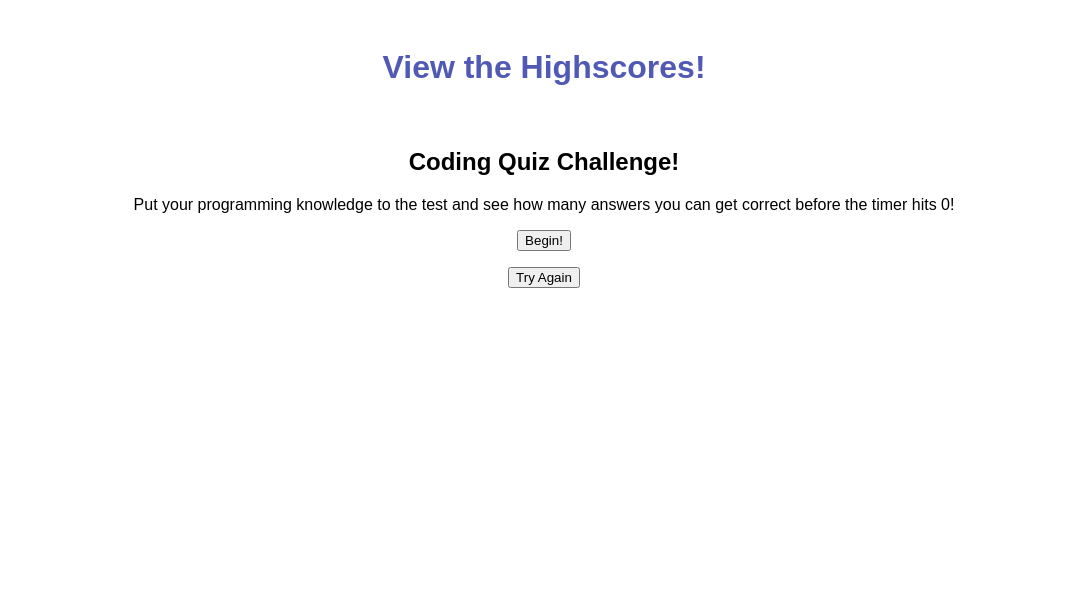
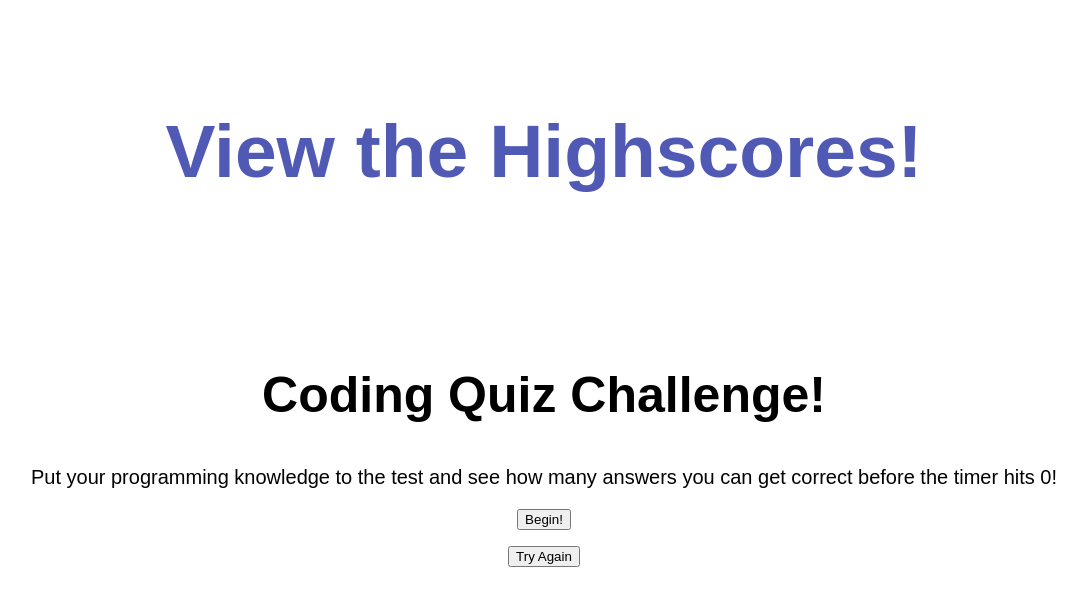
Before and after one commit to KeadenM/Coding-Quiz, a plain HTML site: page index.html in a window 1280 px wide. Shown: the whole page, without its empty margins (96-1183 px from the left). Drawn offline with Linux system fonts and the light colour scheme.

Commit message:
added CSS for body of the HTML

```diff
--- a/assets/css/style.css
+++ b/assets/css/style.css
@@ -10,3 +10,21 @@ header{
     padding: 20px;
     color: rgb(80, 90, 181);
 }
+
+header h1 {
+    font-size: 75px;
+    text-align: justify;
+    padding-top: 30px;
+}
+
+h2 {
+text-align: center;
+padding-top: 60px;
+color: black;
+font-size: 50px;
+}
+
+p {
+    font-size: 20px;
+    text-align: center;
+}
```
